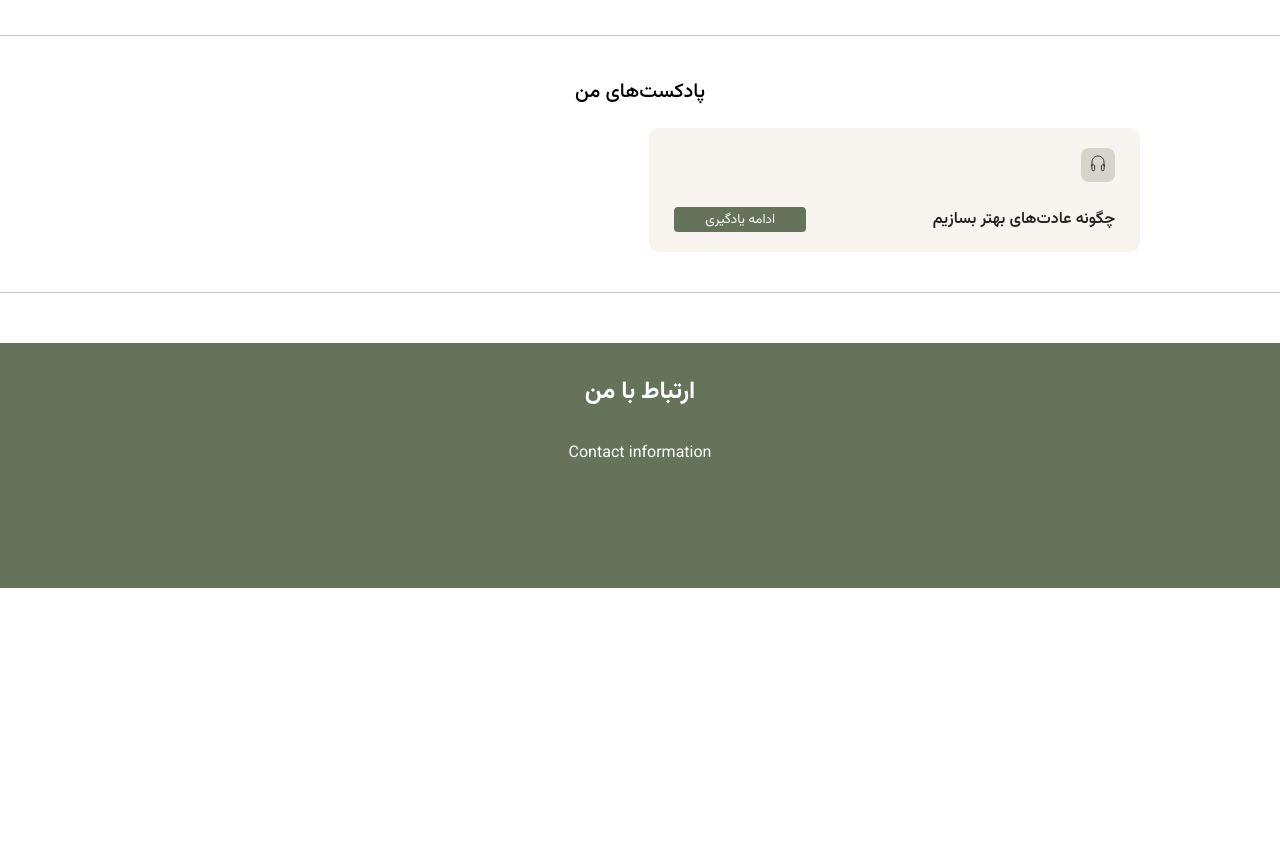
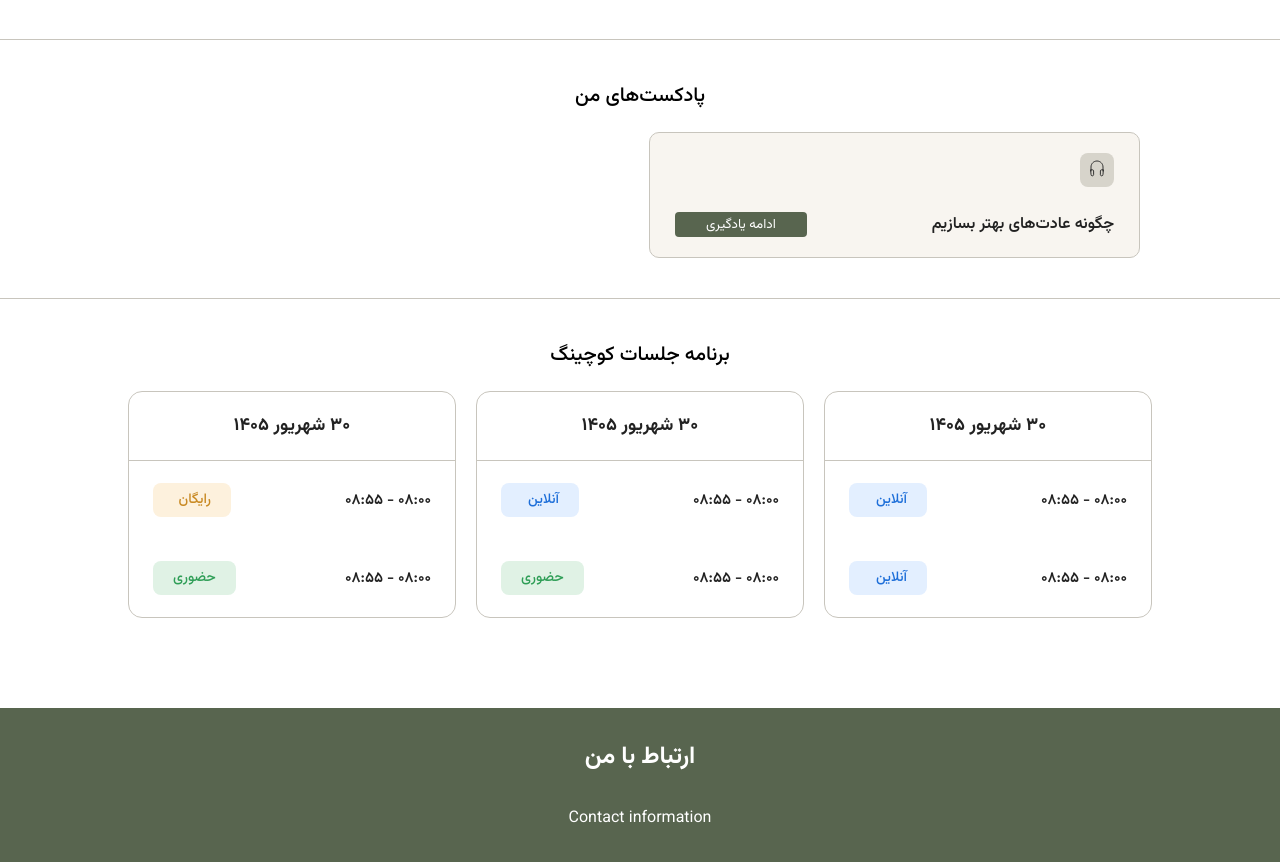
Before and after one commit to LuigiOdinson/Coaching-Website, a React (Vite) app in the folder Coaching/: page /profile in a window 1280 px wide. Shown: the part 660-1522 px from the top of the page. Before the commit the page ends 1248 px from the top, so only its background shows below. Built offline with nearby package versions, Linux system fonts and the light colour scheme; a web font is replaced by a local one.

Commit message:
added MyBookingSchedule section to ProfilePage

```diff
--- a/Coaching/src/App.css
+++ b/Coaching/src/App.css
@@ -8,7 +8,7 @@
 :root {
   --color-sage: #7B8B6F;
   --color-sage-light: #A2AF9B;
-  --color-sage-dark: #64735a;
+  --color-sage-dark: #58654f;
 
   --color-beige: #d7d4cb;
   --color-beige-light: #F8F5F0;
--- /dev/null
+++ b/Coaching/src/pages/profile-page/MyBookingSchedule.jsx
@@ -0,0 +1,62 @@
+import React from 'react'
+
+export default function MyBookingSchedule() {
+  return (
+    <div className="my-booking-schedule">
+      <section class="schedule-section">
+        <h2 class="section-title">برنامه جلسات کوچینگ</h2>
+
+        <div class="schedule-grid">
+
+          <div class="schedule-card">
+            <div class="schedule-card-header">
+              <span class="schedule-date">۳۰ شهریور ۱۴۰۵</span>
+            </div>
+            <div class="schedule-card-body">
+              <div class="schedule-row">
+                <span class="tag tag-blue">آنلاین</span>
+                <span class="schedule-time">۰۸:۰۰ - ۰۸:۵۵</span>
+              </div>
+              <div class="schedule-row">
+                <span class="tag tag-blue">آنلاین</span>
+                <span class="schedule-time">۰۸:۰۰ - ۰۸:۵۵</span>
+              </div>
+            </div>
+          </div>
+
+          <div class="schedule-card">
+            <div class="schedule-card-header">
+              <span class="schedule-date">۳۰ شهریور ۱۴۰۵</span>
+            </div>
+            <div class="schedule-card-body">
+              <div class="schedule-row">
+                <span class="tag tag-blue">آنلاین</span>
+                <span class="schedule-time">۰۸:۰۰ - ۰۸:۵۵</span>
+              </div>
+              <div class="schedule-row">
+                <span class="tag tag-green">حضوری</span>
+                <span class="schedule-time">۰۸:۰۰ - ۰۸:۵۵</span>
+              </div>
+            </div>
+          </div>
+
+          <div class="schedule-card">
+            <div class="schedule-card-header">
+              <span class="schedule-date">۳۰ شهریور ۱۴۰۵</span>
+            </div>
+            <div class="schedule-card-body">
+              <div class="schedule-row">
+                <span class="tag tag-yellow">رایگان</span>
+                <span class="schedule-time">۰۸:۰۰ - ۰۸:۵۵</span>
+              </div>
+              <div class="schedule-row">
+                <span class="tag tag-green">حضوری</span>
+                <span class="schedule-time">۰۸:۰۰ - ۰۸:۵۵</span>
+              </div>
+            </div>
+          </div>
+        </div>
+      </section>
+    </div>
+  )
+}
--- a/Coaching/src/pages/profile-page/ProfilePage.css
+++ b/Coaching/src/pages/profile-page/ProfilePage.css
@@ -59,6 +59,7 @@
 .profile-service-card {
   background: var(--color-beige-light);
   border-radius: 10px;
+  border: 0.5px solid var(--color-gray-light);
   padding: 20px 25px;
   display: flex;
   flex-direction: column;
@@ -112,3 +113,98 @@
   gap: 18px;
   direction: rtl;
 }
+
+/* COACHING SCHEDULE */
+.schedule-section {
+  direction: rtl;
+  padding: 40px 10%;
+  margin: 0 auto;
+}
+
+.schedule-grid {
+  display: grid;
+  grid-template-columns: repeat(3, 1fr);
+  gap: 20px;
+}
+
+@media (max-width: 1024px) {
+  .schedule-grid {
+    grid-template-columns: repeat(2, 1fr);;
+  }
+}
+
+@media (max-width: 700px) {
+  .schedule-grid {
+    grid-template-columns: repeat(1, 1fr);;
+  }
+}
+
+.schedule-card {
+  background: #fff;
+  border: 1px solid var(--color-gray-light);
+  border-radius: 14px;
+  overflow: hidden;
+}
+
+.schedule-card-header {
+  padding: 20px 24px;
+  border-bottom: 1px solid var(--color-gray-light);
+  text-align: center;
+}
+
+.schedule-date {
+  font-size: 18px;
+  font-weight: 700;
+  color: var(--color-charcoal);
+}
+
+.schedule-card-body {
+  display: flex;
+  flex-direction: column;
+}
+
+.schedule-row {
+  display: flex;
+  flex-direction: row-reverse;
+  align-items: center;
+  justify-content: space-between;
+  gap: 16px;
+  padding: 22px 24px;
+  cursor: pointer;
+  transition: 0.2s;
+}
+
+.schedule-row:hover {
+  background-color: #f0f0f0;
+}
+
+.schedule-time {
+  font-size: 15px;
+  font-weight: 600;
+  color: var(--color-charcoal);
+}
+
+.tag {
+  align-items: center;
+  justify-content: center;
+  font-size: 14px;
+  font-weight: 500;
+  padding: 6px 20px;
+  border-radius: 8px;
+  min-width: 78px;
+}
+
+.tag-blue {
+  background: #e3efff;
+  color: #1e6fd9;
+}
+
+.tag-green {
+  background: #e0f2e5;
+  color: #2f9e57;
+}
+
+.tag-yellow {
+  background: #fdf1dd;
+  color: #c98a24;
+}
--- a/Coaching/src/pages/profile-page/ProfilePage.jsx
+++ b/Coaching/src/pages/profile-page/ProfilePage.jsx
@@ -3,6 +3,7 @@ import Header from '../../components/Header'
 import Footer from '../../components/Footer'
 import UserAccount from './UserAccount.jsx'
 import MyServices from './MyServices.jsx'
+import MyBookingSchedule from './MyBookingSchedule.jsx'
 
 import { myServices } from '../../mock/myServices.js'
 import "./ProfilePage.css"
@@ -16,6 +17,7 @@ export default function ProfilePage() {
       <UserAccount />
       <MyServices myServices={myServices.courses} type="course"/>
       <MyServices myServices={myServices.podcasts} type="podcast"/>
+      <MyBookingSchedule />
       <Footer />
     </div>
   )
```
